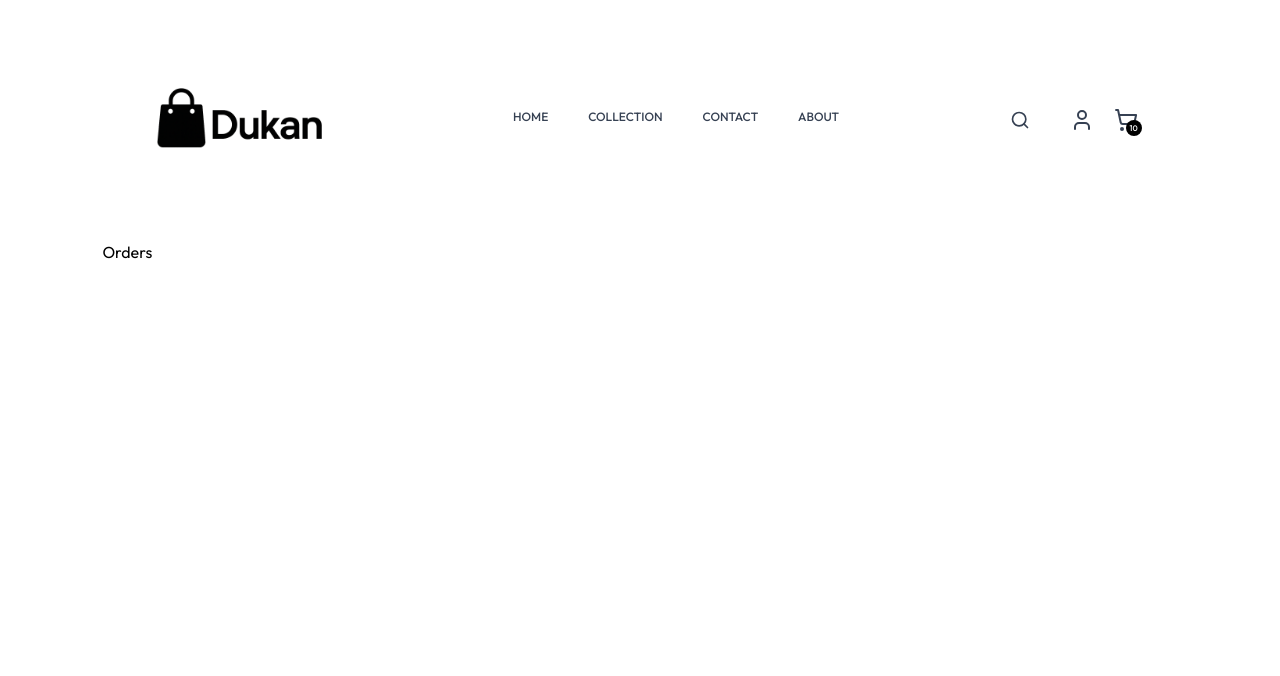
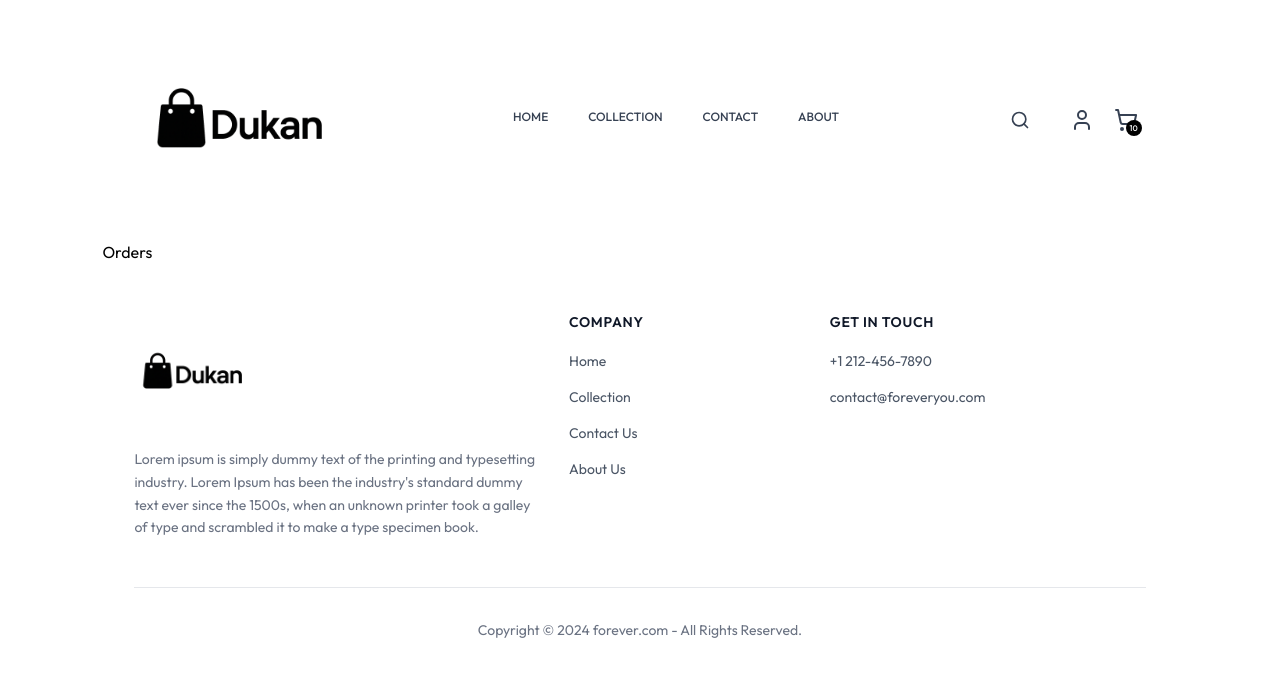
Before and after one commit to KamilHassan78608/E-Commerce-Store, a React (Vite) app in the folder frontend/: page /orders in a window 1280 px wide. Shown: the top 676 px of the page. Built offline with nearby package versions, Linux system fonts and the light colour scheme; a web font is replaced by a local one.

Commit message:
Home Page Comleted And Added Footer

```diff
--- a/frontend/src/App.jsx
+++ b/frontend/src/App.jsx
@@ -10,6 +10,7 @@ import Login from './Pages/Login'
 import PlaceOrder from './Pages/PlaceOrder'
 import Order from './Pages/Orders'
 import Navbar from './components/Navbar'
+import Footer from './components/Footer'
 
 const App = () => {
   return (
@@ -26,6 +27,7 @@ const App = () => {
         <Route path='/placeorder' element={<PlaceOrder />} />
         <Route path='/orders' element={<Order />} />
       </Routes>
+      <Footer />
 
     </div>
   )
--- a/frontend/src/Pages/Home.jsx
+++ b/frontend/src/Pages/Home.jsx
@@ -3,6 +3,7 @@ import Hero from '../components/Hero'
 import LatestCollection from '../components/LatestCollection'
 import BestSeller from '../components/BestSeller';
 import Ourpolicy from '../components/Ourpolicy';
+import Subscribe from '../components/Subscribe';
 
 const Home = () => {
   return (
@@ -11,6 +12,7 @@ const Home = () => {
       <LatestCollection />
       <BestSeller />
       <Ourpolicy />
+      <Subscribe />
     </div>
   )
 }
--- /dev/null
+++ b/frontend/src/components/Footer.jsx
@@ -0,0 +1,87 @@
+import React from 'react';
+import { Link } from 'react-router-dom';
+import logo from '../assets/logo.png';
+
+// You can create a data array for links to keep it cleaner
+const companyLinks = [
+  { name: 'Home', href: '/' },
+  { name: 'Collection', href: '/collection' },
+  { name: 'Contact Us', href: '/contact' },
+  { name: 'About Us', href: '/about' },
+];
+
+export default function Footer() {
+  return (
+    <footer className="bg-white text-gray-600 font-sans">
+      <div className="max-w-7xl mx-auto px-4 sm:px-6 lg:px-8 py-12">
+        <div className="grid grid-cols-1 md:grid-cols-12 gap-8  ">
+
+          <div className="md:col-span-12 lg:col-span-5">
+            {/* <h3 className="text-2xl font-bold text-gray-900">
+              Dukan<span className="text-purple-600">.</span>
+            </h3> */}
+            <Link to='/'><img src={logo} alt="Dukan Logo" className="w-30" /></Link>
+            <p className="text-sm text-gray-500 mt-4 leading-relaxed">
+              Lorem ipsum is simply dummy text of the printing and typesetting
+              industry. Lorem Ipsum has been the industry's standard dummy text
+              ever since the 1500s, when an unknown printer took a galley of
+              type and scrambled it to make a type specimen book.
+            </p>
+          </div>
+
+          <div className="hidden md:block md:col-span-3 lg:hidden"></div>
+
+          <div className="md:col-span-4 lg:col-span-3">
+            <h4 className="text-sm font-semibold text-gray-900 uppercase tracking-wider">
+              Company
+            </h4>
+            <nav className="mt-4">
+              <ul className="space-y-3">
+                {companyLinks.map((link) => (
+                  <li key={link.name}>
+                    <Link
+                      to={link.href}
+                      className="text-sm text-gray-600 hover:text-gray-900"
+                    >
+                      {link.name}
+                    </Link>
+                  </li>
+                ))}
+              </ul>
+            </nav>
+          </div>
+
+          <div className="md:col-span-5 lg:col-span-4">
+            <h4 className="text-sm font-semibold text-gray-900 uppercase tracking-wider">
+              Get in touch
+            </h4>
+            <div className="mt-4 space-y-3">
+              <p>
+                <a
+                  href="tel:+12124567890"
+                  className="text-sm text-gray-600 hover:text-gray-900"
+                >
+                  +1 212-456-7890
+                </a>
+              </p>
+              <p>
+                <a
+                  href="mailto:contact@foreveryou.com"
+                  className="text-sm text-gray-600 hover:text-gray-900"
+                >
+                  contact@foreveryou.com
+                </a>
+              </p>
+            </div>
+          </div>
+        </div>
+
+        <div className="mt-12 border-t border-gray-200 pt-8">
+          <p className="text-sm text-gray-500 text-center">
+            Copyright &copy; 2024 forever.com - All Rights Reserved.
+          </p>
+        </div>
+      </div>
+    </footer>
+  );
+}
--- a/frontend/src/components/ProductItem.jsx
+++ b/frontend/src/components/ProductItem.jsx
@@ -7,7 +7,7 @@ const ProductItem = ({ id, name, description, price, image }) => {
   const { Currency } = useContext(ShopContext);
 
   return (
-    <Link to={`/product/${id}`} className='flex flex-col gap-2 w-full lg:w-120 text-gray-600 bg-[#efeeee] cursor-pointer transition-all duration-500 shadow-md hover:shadow-2xl hover:translate-y-0.5 rounded-xl mt-10'>
+    <Link to={`/product/${id}`} className='flex flex-col gap-2 w-full text-gray-600 bg-[#efeeee] cursor-pointer transition-all duration-500 shadow-md hover:shadow-2xl hover:translate-y-0.5 rounded-xl mt-10'>
       <div className='overflow-hidden'>
         <img src={image} alt={name} className='transition-all duration-500 hover:scale-110 ease-in-out w-full lg:w-120 h-100 object-cover'/>
       </div>
--- /dev/null
+++ b/frontend/src/components/Subscribe.jsx
@@ -0,0 +1,41 @@
+import { Mail } from "lucide-react";
+
+export default function Subscribe() {
+
+    const handleSubmit = (event) => {
+        event.preventDefault();
+    }
+
+  return (
+    <div className="flex flex-col items-center justify-center mb-20">
+      <div className="shadow-lg rounded-2xl p-8 text-center">
+        <Mail className="w-12 h-12 text-gray-500 mx-auto mb-3" />
+        <h2 className="text-2xl font-semibold text-gray-800 mb-2">
+          Subscribe to our Newsletter
+        </h2>
+        <p className="text-gray-500 mb-6">
+          Get the latest updates, articles, and resources — straight to your inbox.
+        </p>
+
+        <form onSubmit={handleSubmit} className="flex items-center border border-gray-300 rounded-lg overflow-hidden">
+          <input
+            type="email"
+            placeholder="Enter your email"
+            className="flex-1 px-4 py-3 outline-none text-gray-700"
+            required
+          />
+          <button
+            type="submit"
+            className="bg-blue-500 text-white px-5 py-3 font-medium hover:bg-blue-600 transition"
+          >
+            Subscribe
+          </button>
+        </form>
+
+        <p className="text-sm text-gray-400 mt-4">
+          We respect your privacy. Unsubscribe anytime.
+        </p>
+      </div>
+    </div>
+  );
+}
--- a/frontend/src/data/Product.js
+++ b/frontend/src/data/Product.js
@@ -17,7 +17,7 @@ import pic15 from '../assets/pic15.png';
 const products = [
   {
     _id: "prod001",
-    name: "Women Round Neck Cotton Top",
+    name: "Jeans Jacket for Boys",
     description: "A lightweight, knitted pullover shirt, close-fitting and with a round neckline. Perfect for casual wear.",
     price: 100,
     image: pic1,
```
